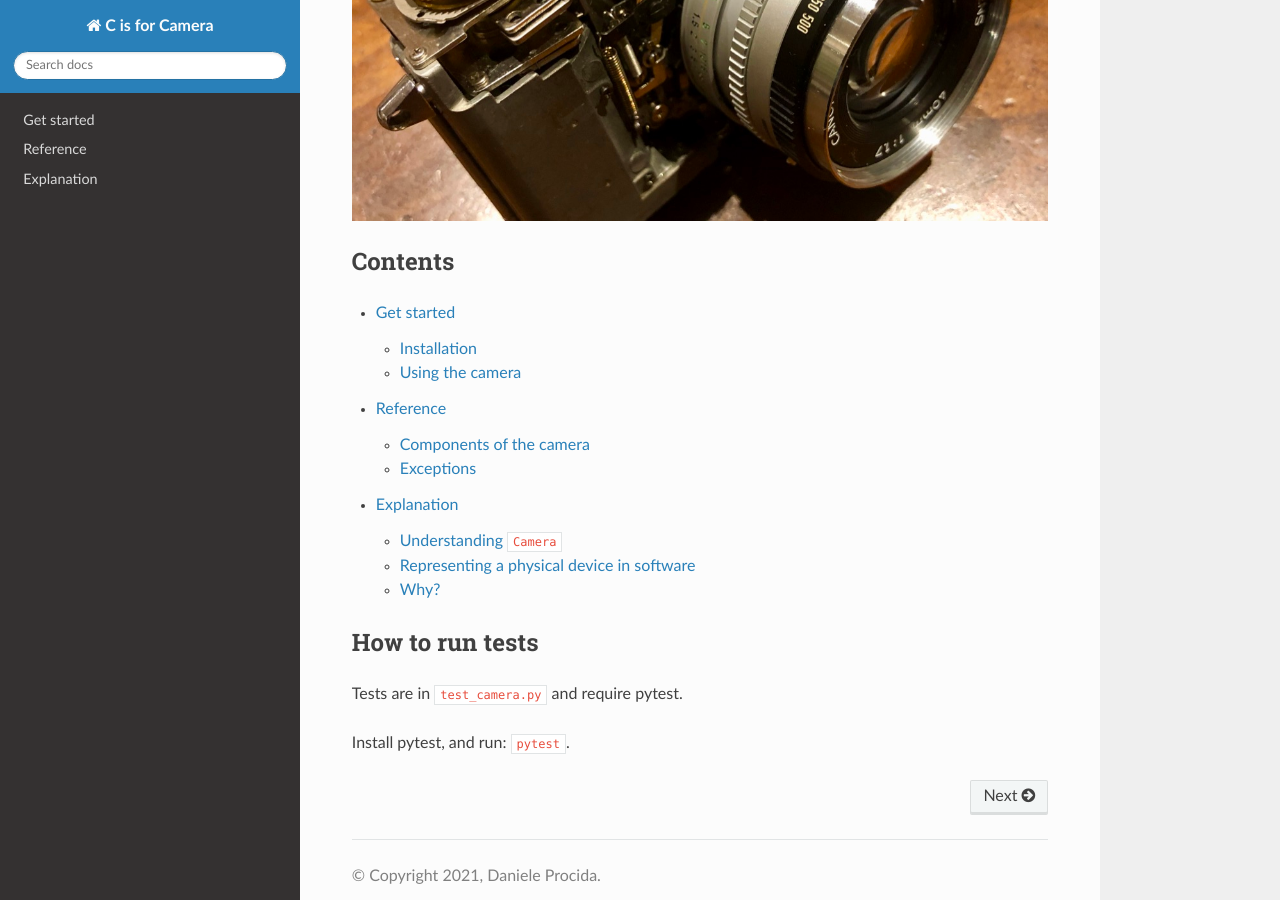
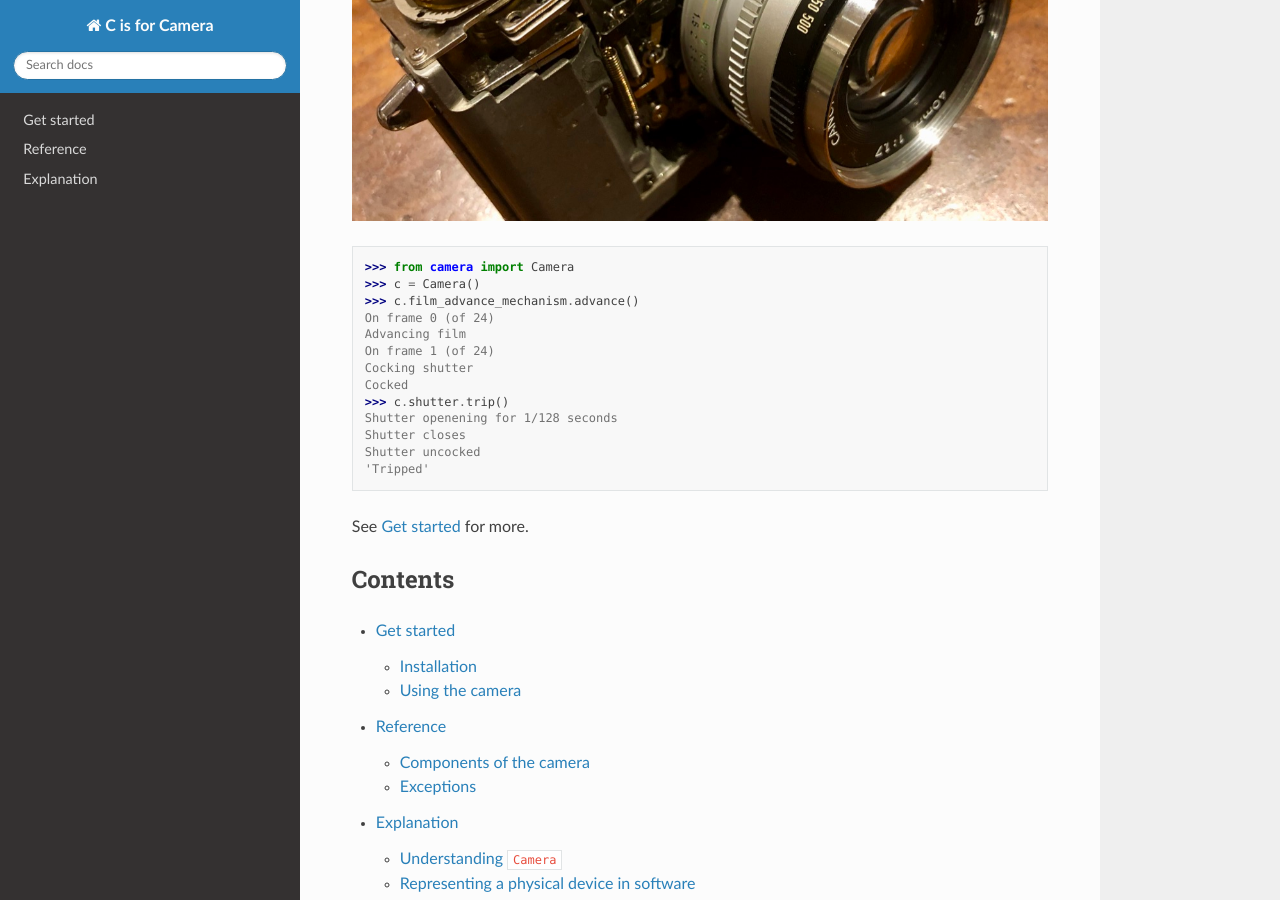
Before and after one commit to evildmp/C-is-for-Camera, a Sphinx documentation site: the page built from docs/index.rst, in a window 1280 px wide and 900 px high, scrolled down 571 px. Built offline with Sphinx 7.4.7 and the Read the Docs theme 2.0.0, drawn with Linux system fonts in a browser that asks for light colours.

Commit message:
Added example to docs/index

```diff
--- a/docs/index.rst
+++ b/docs/index.rst
@@ -12,6 +12,23 @@ See :ref:`understanding-camera` for more about *how* the camera is simulated.
 .. image:: /images/QL17.jpg
    :alt: 'Canonet G-III QL17'
 
+::
+
+    >>> from camera import Camera
+    >>> c = Camera()
+    >>> c.film_advance_mechanism.advance()
+    On frame 0 (of 24)
+    Advancing film
+    On frame 1 (of 24)
+    Cocking shutter
+    Cocked
+    >>> c.shutter.trip()
+    Shutter openening for 1/128 seconds
+    Shutter closes
+    Shutter uncocked
+    'Tripped'
+
+See :ref:`get-started` for more.
 
 Contents
 --------
```
